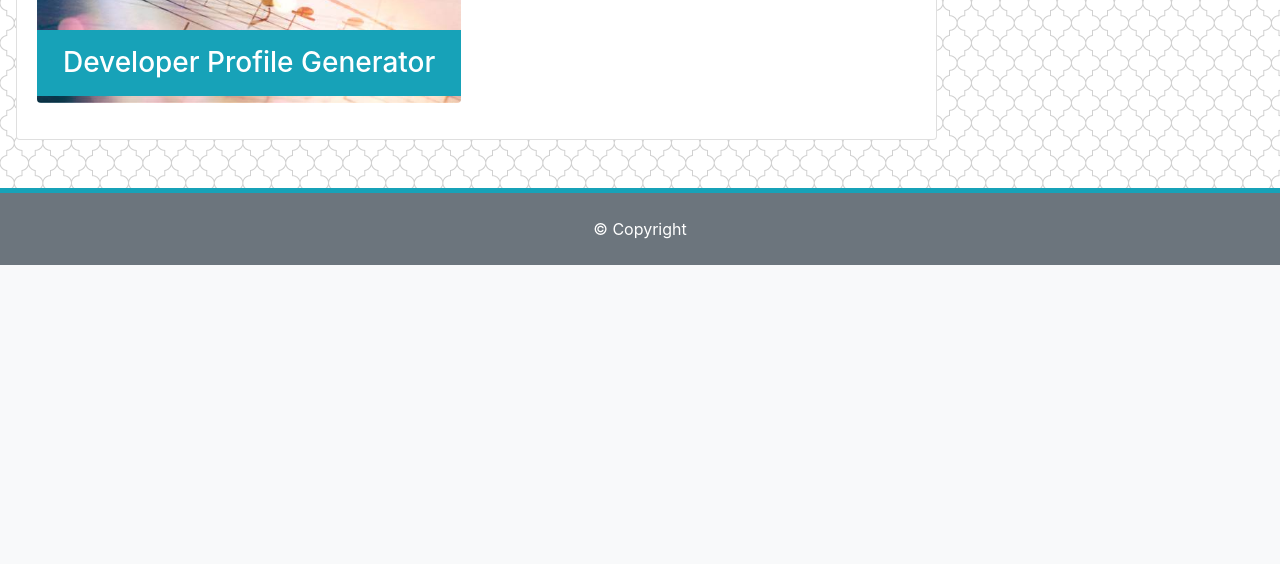
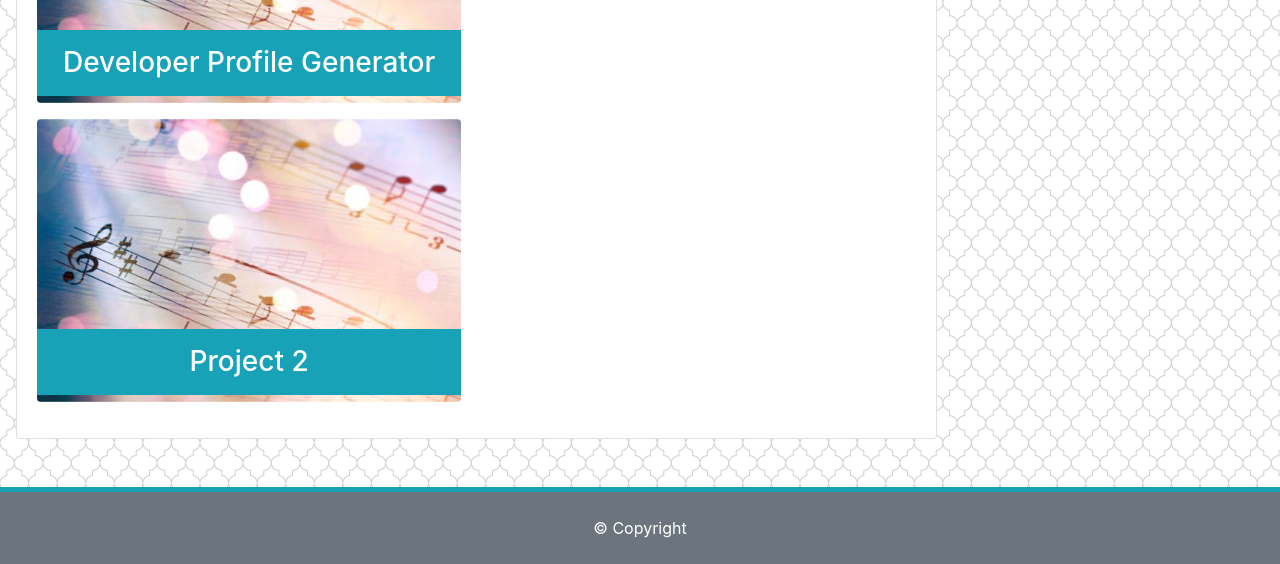
Before and after one commit to tamaragolub/Homework2, a plain HTML site: page portfolio.html in a window 1280 px wide. Shown: the part 1097-1661 px from the top of the page. Before the commit the page ends 1362 px from the top, so only its background shows below. Drawn offline with nearby package versions, Linux system fonts and the light colour scheme.

Commit message:
added a link to project 2

```diff
--- a/portfolio.html
+++ b/portfolio.html
@@ -129,6 +129,17 @@
                         </div>
                     </div>
 
+                    <div class="row">
+                        <div class="col-md-6">
+                            <div class="entry position-relative text-center text-white">
+                                <a href="https://premier-league-fantasy.herokuapp.com/">
+                                    <h3 class="bg-info p-3 w-100 text-white"> Project 2 </h3>
+                                    <img src="assets/images/Music1.jpg" class="rounded img-fluid mb-3" alt="Project-2">
+                                </a>
+                            </div>
+                        </div>
+                    </div>
+
                 </div>
             </div>
         </div>
```
